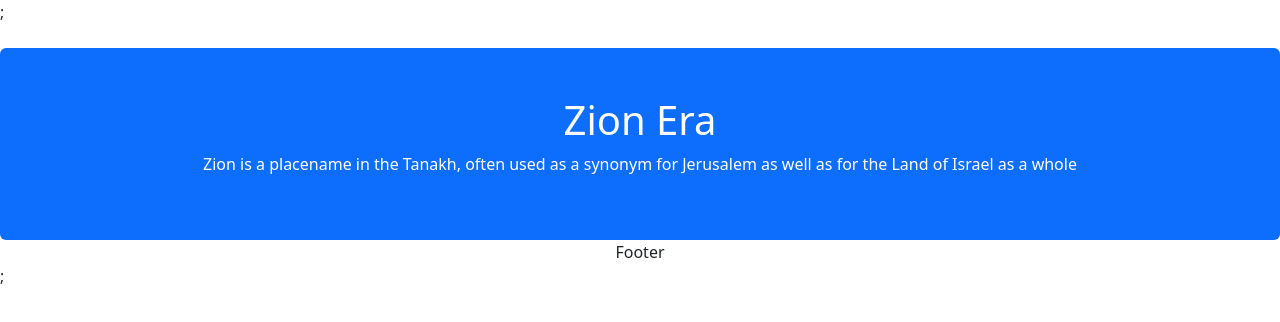
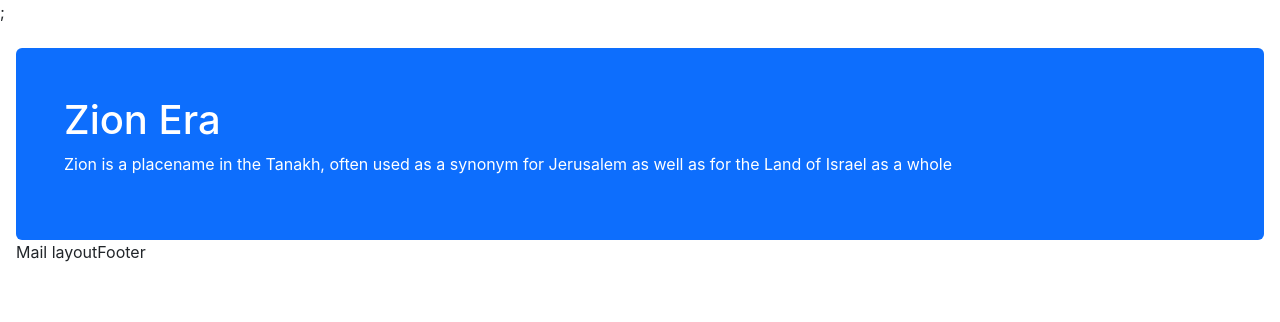
Before and after one commit to nbkoteshpi/zionera, a React (Create React App) app: page / in a window 1280 px wide. Shown: the top 322 px of the page. Built offline with nearby package versions, Linux system fonts and the light colour scheme.

Commit message:
css added

```diff
--- a/public/index.html
+++ b/public/index.html
@@ -45,11 +45,6 @@
       To begin the development, run `npm start` or `yarn start`.
       To create a production bundle, use `npm run build` or `yarn build`.
     -->
-    <link
-    href="https://cdn.jsdelivr.net/npm/bootstrap@5.3.3/dist/css/bootstrap.min.css"
-    rel="stylesheet"
-    integrity="sha384-QWTKZyjpPEjISv5WaRU9OFeRpok6YctnYmDr5pNlyT2bRjXh0JMhjY6hW+ALEwIH"
-    crossorigin="anonymous"
-  ></link>;
+
   </body>
 </html>
--- a/src/App.css
+++ b/src/App.css
@@ -1,10 +1,7 @@
-.App {
-  text-align: center;
-}
-
-.App-logo {
-  height: 40vmin;
-  pointer-events: none;
+.App{
+  padding:0 16px;
+  max-width: 1280px;
+  margin: 0 auto;
 }
 
 @media (prefers-reduced-motion: no-preference) {
--- a/src/components/dashboard/layout.tsx
+++ b/src/components/dashboard/layout.tsx
@@ -1,6 +1,6 @@
 import React from "react";
 
 const Layout = () => {
-  return <></>;
+  return <>Mail layout</>;
 };
 export default Layout;
```
Also changed, not shown: public/logo192.png (deleted), public/logo512.png (deleted).
